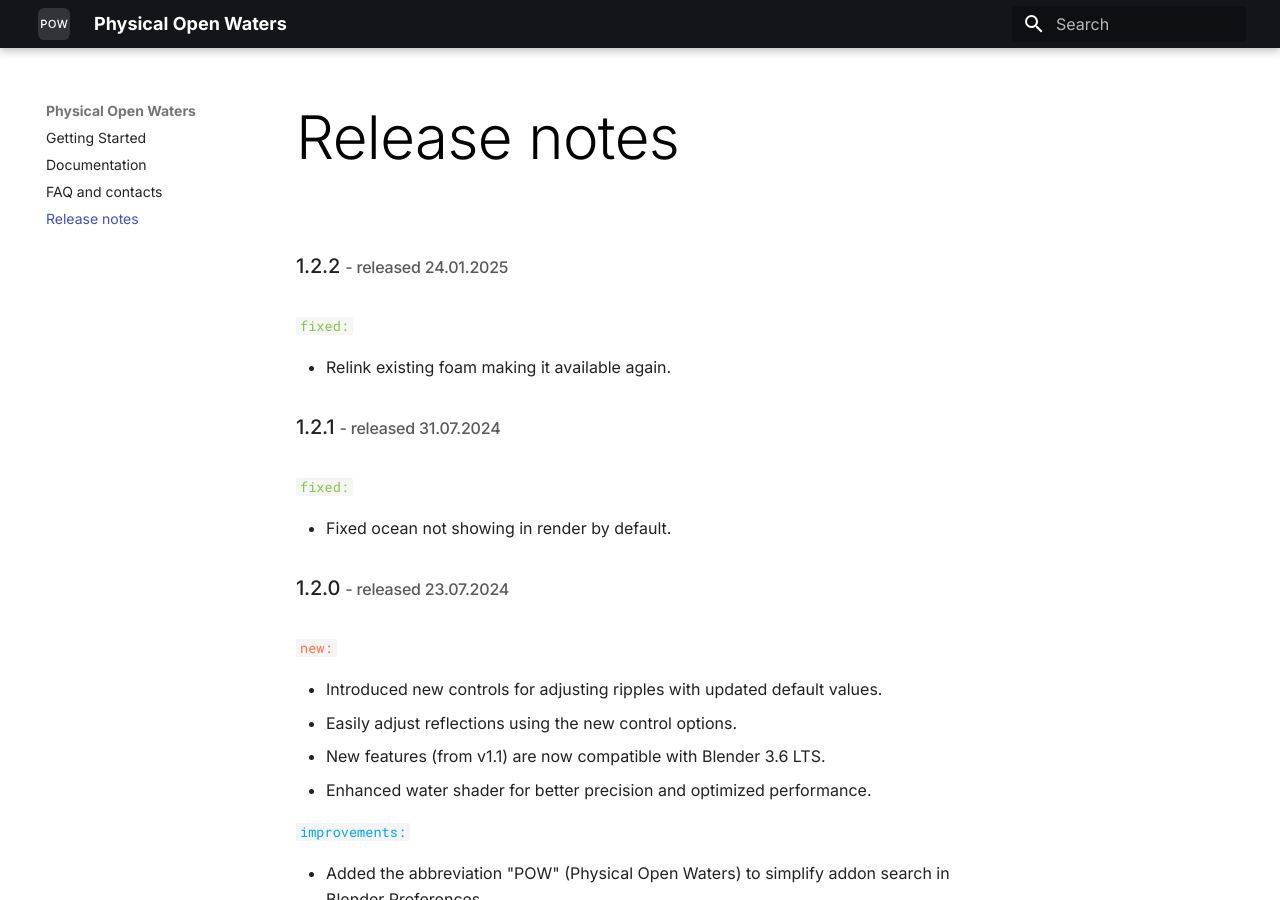
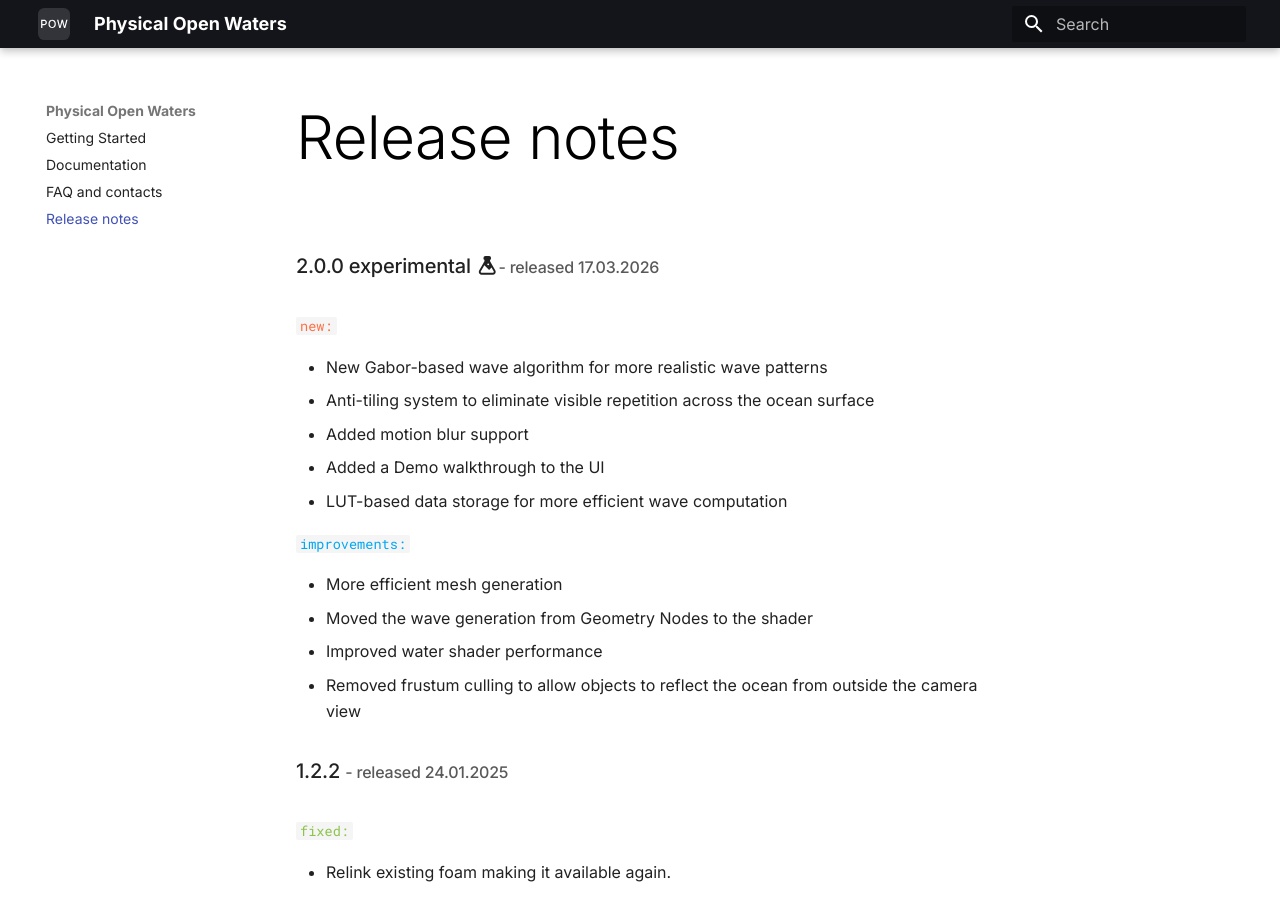
Before and after one commit to PhysicalAddons/web-pow, an MkDocs documentation site: the page built from docs/release-notes.md, in a window 1280 px wide and 900 px high. Built offline with MkDocs 1.6.1 and Material for MkDocs 9.7.7, drawn with Linux system fonts in a browser that asks for light colours.

Commit message:
Release notes 2.0.0 experimental

```diff
--- a/docs/release-notes.md
+++ b/docs/release-notes.md
@@ -1,3 +1,21 @@
+### 2.0.0 experimental :material-flask:{ title="Experimental" }<small>- released 17.03.2026</small>
+
+`new:`{: .label-new }
+
+- New Gabor-based wave algorithm for more realistic wave patterns
+- Anti-tiling system to eliminate visible repetition across the ocean surface
+- Added motion blur support
+- Added a Demo walkthrough to the UI
+- LUT-based data storage for more efficient wave computation
+
+`improvements:`{: .label-improvements }
+
+- More efficient mesh generation
+- Moved the wave generation from Geometry Nodes to the shader
+- Improved water shader performance
+- Removed frustum culling to allow objects to reflect the ocean from outside the camera view
+
+
 ### 1.2.2 <small>- released 24.01.2025</small>
 
 `fixed:`{: .label-fixed }
--- a/mkdocs.yml
+++ b/mkdocs.yml
@@ -20,9 +20,9 @@ markdown_extensions:
   - attr_list
   - abbr
   - footnotes
-  # - pymdownx.emoji:
-  #     emoji_index: !!python/name:materialx.emoji.twemoji
-  #     emoji_generator: !!python/name:materialx.emoji.to_svg
+  - pymdownx.emoji:
+      emoji_index: !!python/name:material.extensions.emoji.twemoji
+      emoji_generator: !!python/name:material.extensions.emoji.to_svg
   - toc:
       toc_depth: '1-2'
       permalink: true
```
Also changed, not shown: 2 other files.
